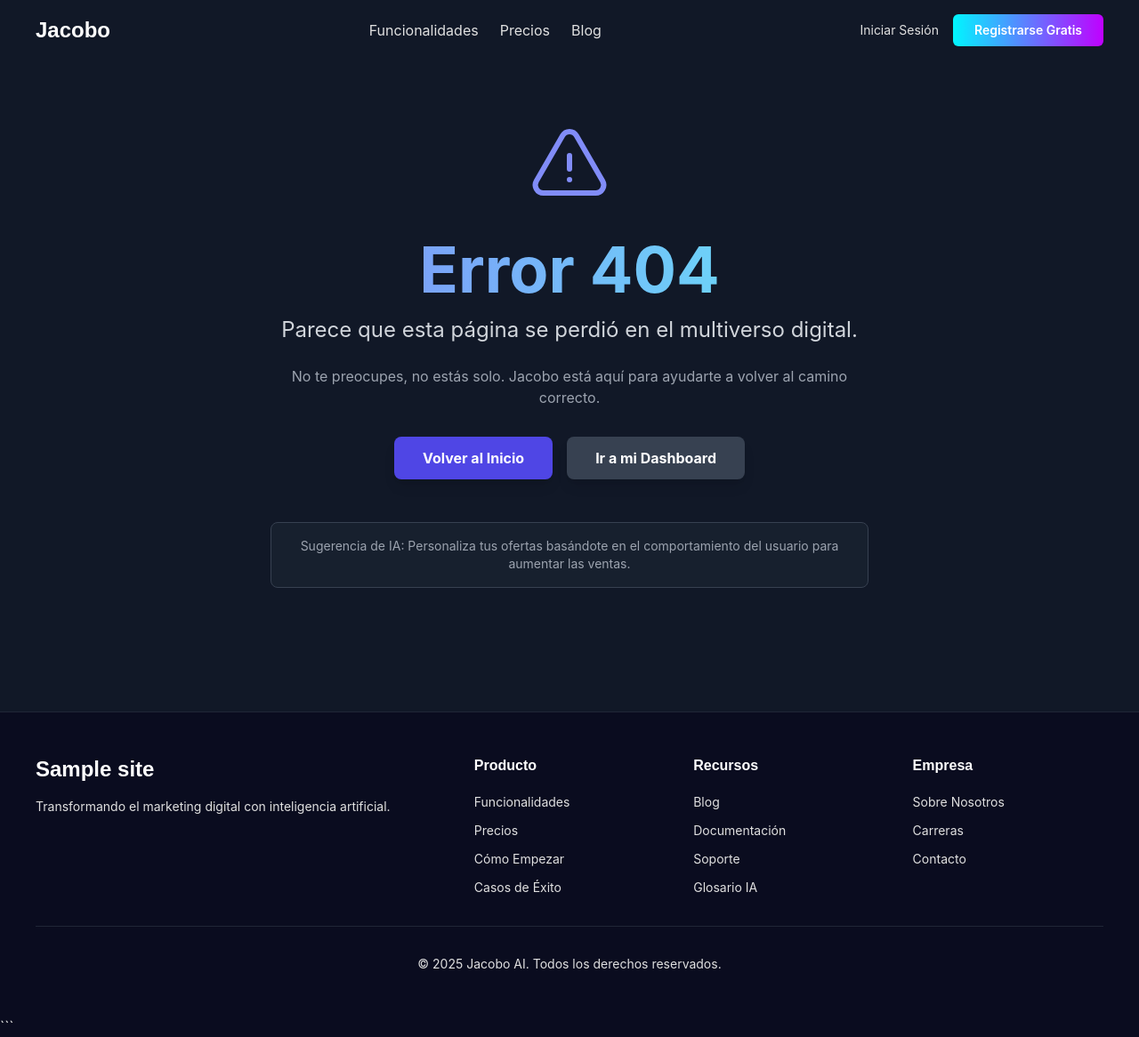
After one commit to pokeroot/jacobo-theme, a WordPress theme: template jacobo-theme/404.php in a window 1280 px wide. The commit adds this page. Shown: the whole page at 89% size. Run offline with PHP 8.4 and a stand-in for WordPress, Linux system fonts and the light colour scheme; the site name, menu and one post (Sample post) are stand-ins, and other content is empty; style sheets or scripts are compiled from the project's sources.

Commit message:
feat: Añadir plantilla 404 personalizada y ocultar barra de admin para no-admins
He implementado dos mejoras en el tema:

1.  **Plantilla 404 Personalizada (`404.php`):**
    *   He creado/actualizado el archivo `jacobo-theme/404.php` con un
      diseño personalizado que sigue la estética "Magia Tecnológica".
    *   La página 404 ahora muestra un consejo de marketing aleatorio de
      Jacobo AI para ofrecerte valor incluso en una página de error y
      para variar el Content-Length.

2.  **Ocultar Barra de Administración (`functions.php`):**
    *   He añadido la función `jacobo_hide_admin_bar_for_non_admins`
      enganchada a `after_setup_theme`.
    *   Esta función oculta la Barra de Administración de WordPress para
      todos los usuarios que no posean la capacidad `manage_options`,
      mejorando tu experiencia de usuario para roles como "Cliente" o
      "Suscriptor" al mantener una interfaz limpia y enfocada en el tema.
      Los administradores seguirán viendo la barra de administración.

````diff
--- /dev/null
+++ b/jacobo-theme/404.php
@@ -0,0 +1,76 @@
+<?php
+/**
+ * The template for displaying 404 pages (not found)
+ *
+ * @link https://codex.wordpress.org/Creating_an_Error_404_Page
+ *
+ * @package Jacobo_AI_Theme
+ */
+
+get_header();
+
+// Array de consejos de marketing de Jacobo AI. Cada uno tiene una longitud diferente.
+$jacobo_tips = [
+    "Tip de Jacobo: Una buena campaña de video puede aumentar la conversión en un 80%.",
+    "Dato de IA: El 72% de los especialistas en marketing dicen que el contenido relevante es el factor más importante para el SEO.",
+    "Consejo Pro: Utiliza pruebas A/B en tus titulares de correo electrónico para optimizar las tasas de apertura.",
+    "Idea de Jacobo: Analiza los datos de tus campañas pasadas para encontrar patrones de éxito y replicarlos.",
+    "Recordatorio: La consistencia en la publicación es clave para mantener a tu audiencia comprometida.",
+    "Sugerencia de IA: Personaliza tus ofertas basándote en el comportamiento del usuario para aumentar las ventas.",
+    "Tip rápido: Asegúrate de que tu sitio web sea rápido y totalmente responsive para móviles."
+];
+
+// Seleccionar un consejo al azar en cada carga de la página.
+// Esto cambiará el Content-Length del HTML en cada petición.
+$random_tip = $jacobo_tips[array_rand($jacobo_tips)];
+
+?>
+
+<main id="primary" class="site-main bg-gray-900 text-white">
+    <section class="error-404 not-found flex items-center justify-center min-h-screen text-center px-4 py-16">
+        <div class="max-w-2xl w-full">
+
+            <!-- Icono/Gráfico -->
+            <div class="mb-8">
+                <svg class="mx-auto h-24 w-24 text-indigo-400" xmlns="http://www.w3.org/2000/svg" fill="none" viewBox="0 0 24 24" stroke-width="1.5" stroke="currentColor">
+                    <path stroke-linecap="round" stroke-linejoin="round" d="M12 9v3.75m-9.303 3.376c-.866 1.5.217 3.374 1.948 3.374h14.71c1.73 0 2.813-1.874 1.948-3.374L13.949 3.378c-.866-1.5-3.032-1.5-3.898 0L2.697 16.126ZM12 15.75h.007v.008H12v-.008Z" />
+                </svg>
+            </div>
+
+            <!-- Título y Mensaje Principal -->
+            <header class="page-header mb-6">
+                <h1 class="text-5xl md:text-7xl font-bold text-transparent bg-clip-text bg-gradient-to-r from-indigo-400 to-cyan-300 mb-4">Error 404</h1>
+                <p class="text-xl md:text-2xl text-gray-300">Parece que esta página se perdió en el multiverso digital.</p>
+            </header>
+
+            <div class="page-content">
+                <p class="text-gray-400 mb-8">No te preocupes, no estás solo. Jacobo está aquí para ayudarte a volver al camino correcto.</p>
+
+                <!-- Botones de Acción -->
+                <div class="flex flex-col sm:flex-row items-center justify-center gap-4 mb-12">
+                    <a href="<?php echo esc_url( home_url( '/' ) ); ?>"
+                       class="w-full sm:w-auto bg-indigo-600 hover:bg-indigo-700 text-white font-bold py-3 px-8 rounded-lg shadow-lg transform hover:scale-105 transition-all duration-300">
+                        Volver al Inicio
+                    </a>
+                    <!-- Asumiendo que tu dashboard está en /dashboard/ -->
+                    <a href="/dashboard/"
+                       class="w-full sm:w-auto bg-gray-700 hover:bg-gray-600 text-white font-bold py-3 px-8 rounded-lg shadow-lg transform hover:scale-105 transition-all duration-300">
+                        Ir a mi Dashboard
+                    </a>
+                </div>
+
+                <!-- Consejo Dinámico para variar el Content-Length -->
+                <div class="bg-gray-800/50 p-4 rounded-lg border border-gray-700">
+                    <p class="text-sm text-gray-400">
+                        <?php echo esc_html($random_tip); ?>
+                    </p>
+                </div>
+            </div><!-- .page-content -->
+        </div><!-- .max-w-2xl -->
+    </section><!-- .error-404 -->
+</main><!-- #main -->
+
+<?php
+get_footer();
+?>
+```
--- a/jacobo-theme/footer.php
+++ b/jacobo-theme/footer.php
@@ -44,7 +44,7 @@
                 <h5 class="font-sora text-blancoPuro font-semibold mb-4">Producto</h5>
                 <ul class="space-y-2">
                     <li><a href="<?php echo esc_url(home_url('/#funcionalidades')); ?>" class="text-grisClaro hover:text-blancoPuro text-sm">Funcionalidades</a></li>
-                    <li><a href="<?php echo esc_url(home_url('/pricing')); ?>" class="text-grisClaro hover:text-blancoPuro text-sm">Precios</a></li>
+                    <li><a href="<?php echo esc_url(home_url('/precios')); ?>" class="text-grisClaro hover:text-blancoPuro text-sm">Precios</a></li>
                     <li><a href="/como-empezar/" class="text-grisClaro hover:text-blancoPuro text-sm">Cómo Empezar</a></li>
                     <li><a href="/casos-de-exito/" class="text-grisClaro hover:text-blancoPuro text-sm">Casos de Éxito</a></li>
                 </ul>
--- a/jacobo-theme/front-page.php
+++ b/jacobo-theme/front-page.php
@@ -29,7 +29,7 @@ get_header();
                     <p class="font-inter text-lg lg:text-xl text-grisClaro mb-10">
                         Jacobo es tu copiloto de IA que transforma objetivos de marketing en campañas completas y optimizadas. Dile adiós al trabajo manual, hola a la estrategia potenciada.
                     </p>
-                    <a href="<?php echo esc_url(home_url('/pricing')); ?>"
+                    <a href="<?php echo esc_url(home_url('/precios')); ?>"
                        class="inline-block font-inter text-blancoPuro text-lg font-semibold px-10 py-4 rounded-lg
                               bg-gradient-to-r from-cianElectrico to-violetaNeon
                               hover:from-violetaNeon hover:to-cianElectrico
@@ -202,7 +202,7 @@ get_header();
             <p class="font-inter text-lg text-grisClaro max-w-xl mx-auto mb-10">
                 Únete a la revolución. Prueba Jacobo gratis y comprueba cómo la inteligencia artificial puede transformar tu marketing.
             </p>
-            <a href="<?php echo esc_url(home_url('/pricing')); ?>"
+            <a href="<?php echo esc_url(home_url('/precios')); ?>"
                class="inline-block font-inter text-blancoPuro text-xl font-semibold px-12 py-5 rounded-lg
                       bg-gradient-to-r from-cianElectrico to-violetaNeon
                       hover:from-violetaNeon hover:to-cianElectrico
--- a/jacobo-theme/functions.php
+++ b/jacobo-theme/functions.php
@@ -822,3 +822,16 @@ function jacobo_sugerencias_permission_callback( WP_REST_Request $request ) {
     }
     return true;
 }
+
+/**
+ * Oculta la Barra de Administración de WordPress para todos los usuarios
+ * excepto para los que tienen la capacidad de 'manage_options' (administradores).
+ */
+function jacobo_hide_admin_bar_for_non_admins() {
+    // Comprueba si el usuario actual NO tiene la capacidad de gestionar opciones.
+    if ( ! current_user_can( 'manage_options' ) ) {
+        // Si no es un administrador, oculta la barra.
+        add_filter( 'show_admin_bar', '__return_false' );
+    }
+}
+add_action( 'after_setup_theme', 'jacobo_hide_admin_bar_for_non_admins' );
--- a/jacobo-theme/header.php
+++ b/jacobo-theme/header.php
@@ -19,7 +19,7 @@
         <!-- Navegación Central -->
         <nav class="hidden md:flex space-x-6" aria-label="Navegación Principal">
             <a href="<?php echo esc_url(home_url('/#funcionalidades')); ?>" class="font-inter text-grisClaro hover:text-blancoPuro transition-colors">Funcionalidades</a>
-            <a href="<?php echo esc_url(home_url('/pricing')); ?>" class="font-inter text-grisClaro hover:text-blancoPuro transition-colors">Precios</a>
+            <a href="<?php echo esc_url(home_url('/precios')); ?>" class="font-inter text-grisClaro hover:text-blancoPuro transition-colors">Precios</a>
             <a href="<?php echo esc_url(home_url('/blog')); ?>" class="font-inter text-grisClaro hover:text-blancoPuro transition-colors">Blog</a>
         </nav>
 
@@ -27,7 +27,7 @@
         <div class="flex items-center space-x-4">
                 <?php if ( ! is_user_logged_in() ) : ?>
                     <a href="<?php echo esc_url( wp_login_url( home_url('/dashboard/') ) ); ?>" class="font-inter text-grisClaro hover:text-blancoPuro transition-colors text-sm">Iniciar Sesión</a>
-                    <a href="<?php echo esc_url( home_url('/pricing') ); ?>"
+                    <a href="<?php echo esc_url( home_url('/precios') ); ?>"
                        class="font-inter text-blancoPuro text-sm font-semibold px-6 py-2 rounded-md
                               bg-gradient-to-r from-cianElectrico to-violetaNeon
                               hover:from-violetaNeon hover:to-cianElectrico
@@ -53,7 +53,7 @@
     <div id="mobileMenu" class="md:hidden hidden bg-azulNoche/95 backdrop-blur-md mt-0 shadow-xl absolute top-full left-0 right-0">
         <div class="px-2 pt-2 pb-3 space-y-1 sm:px-3">
             <a href="<?php echo esc_url(home_url('/#funcionalidades')); ?>" class="block px-3 py-2 rounded-md text-base font-medium font-inter text-grisClaro hover:text-blancoPuro hover:bg-gray-700/50">Funcionalidades</a>
-            <a href="<?php echo esc_url(home_url('/pricing')); ?>" class="block px-3 py-2 rounded-md text-base font-medium font-inter text-grisClaro hover:text-blancoPuro hover:bg-gray-700/50">Precios</a>
+            <a href="<?php echo esc_url(home_url('/precios')); ?>" class="block px-3 py-2 rounded-md text-base font-medium font-inter text-grisClaro hover:text-blancoPuro hover:bg-gray-700/50">Precios</a>
             <a href="<?php echo esc_url(home_url('/blog')); ?>" class="block px-3 py-2 rounded-md text-base font-medium font-inter text-grisClaro hover:text-blancoPuro hover:bg-gray-700/50">Blog</a>
         </div>
     </div>
````
